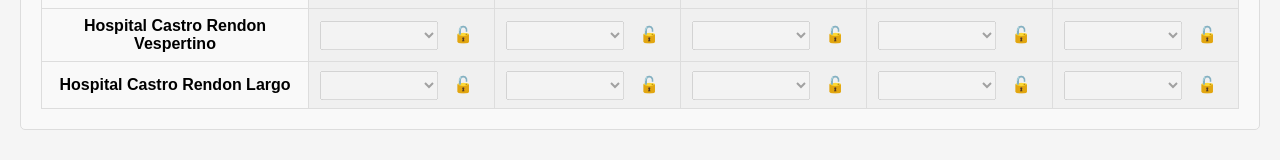
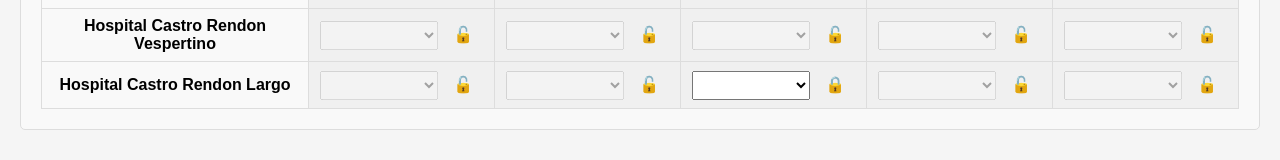
Before and after one commit to JP2385/anestesiadelvalle, a website built with webpack: page frontend/current-weekly-schedule.html in a window 1280 px wide. Shown: the part 3342-3502 px from the top of the page. Built offline with nearby package versions, Linux system fonts and the light colour scheme; no server answers; sample sign-in values are in the browser's storage.

Commit message:
Degreef CR assignment

```diff
--- a/frontend/current-weekly-schedule.html
+++ b/frontend/current-weekly-schedule.html
@@ -539,7 +539,7 @@
                         <td class="work-site">Hospital Castro Rendon Largo</td>
                         <td class="droppable"><select id="hospital-castro-rendon-monday-long" disabled></select></td>
                         <td class="droppable"><select id="hospital-castro-rendon-tuesday-long" disabled></select></td>
-                        <td class="droppable"><select id="hospital-castro-rendon-wednesday-long" disabled></select></td>
+                        <td class="droppable"><select id="hospital-castro-rendon-wednesday-long"></select></td>
                         <td class="droppable"><select id="hospital-castro-rendon-thursday-long" disabled></select></td>
                         <td class="droppable"><select id="hospital-castro-rendon-friday-long" disabled></select></td>
                     </tr>
```
Also changed, not shown: frontend/weekly-schedule.html (+1 -1 lines).
